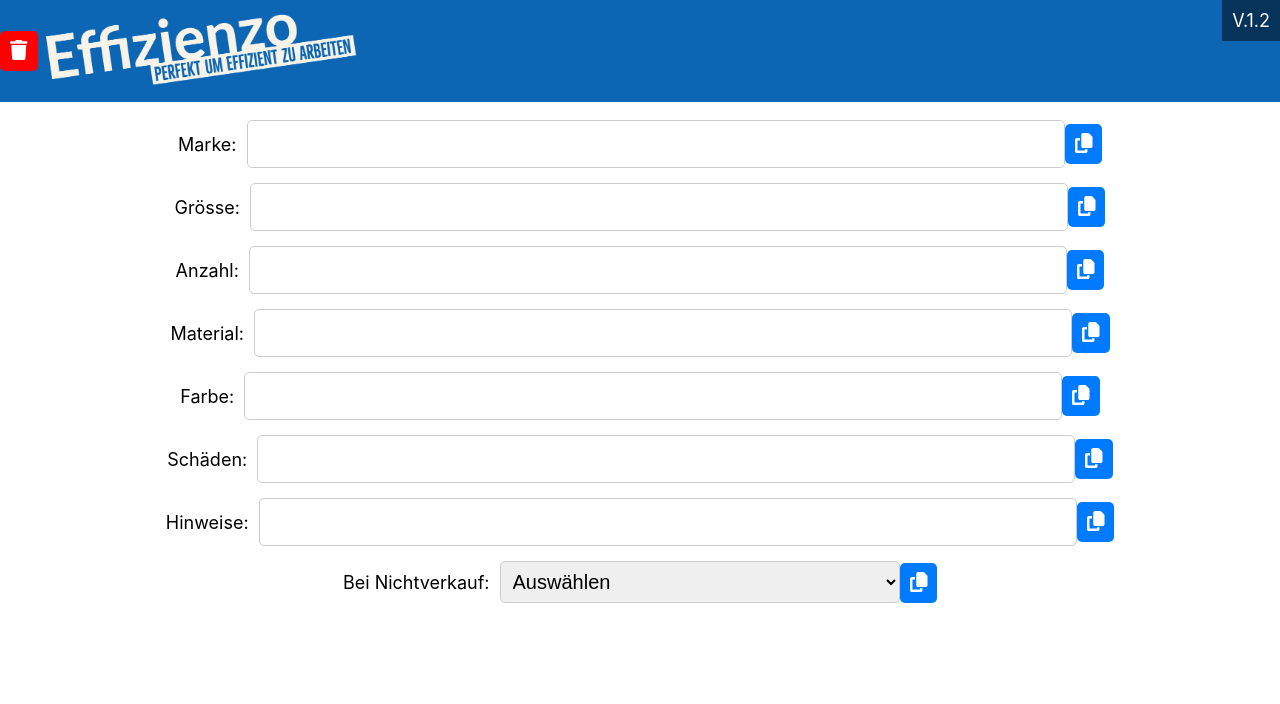
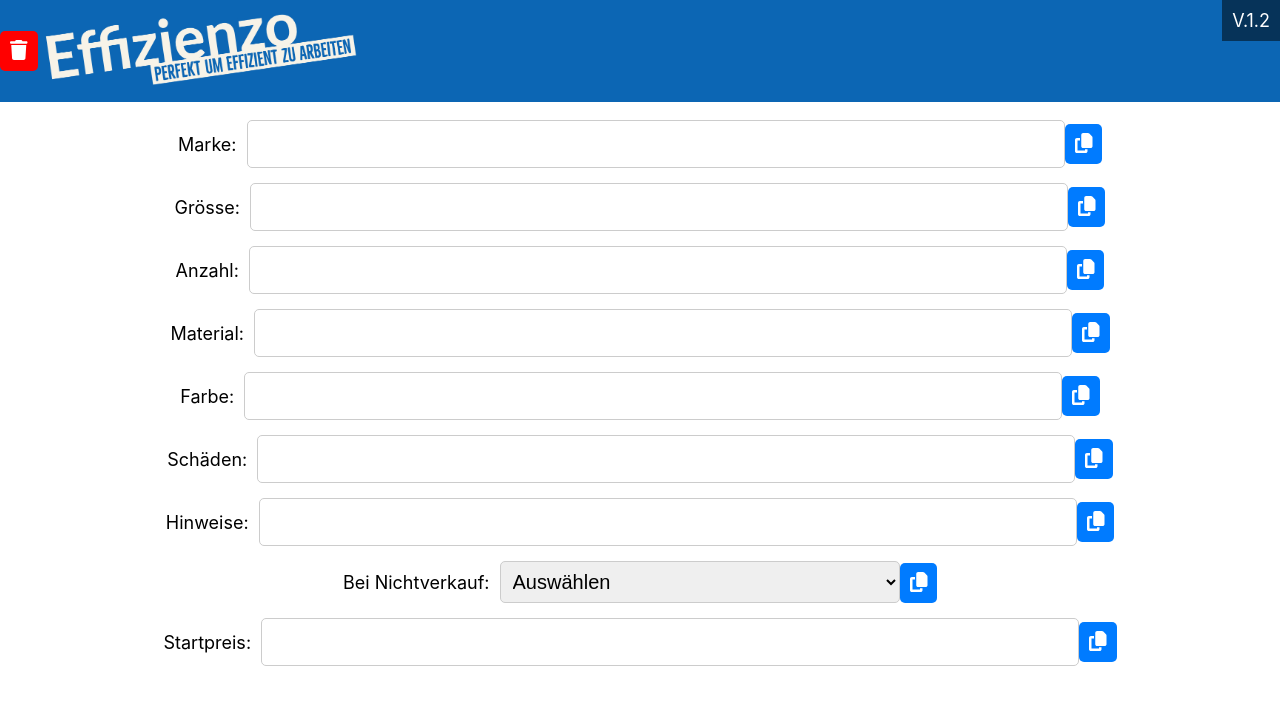
Before and after one commit to tibl2004/Effizienzo, a React (Create React App) app: page / in a window 1280 px wide. Shown: the top 704 px of the page. Built offline with nearby package versions, Linux system fonts and the light colour scheme.

Commit message:
adding startpreis

```diff
--- a/src/App.js
+++ b/src/App.js
@@ -15,20 +15,29 @@ function App() {
     Schäden: '',
     Hinweise: '',
     'Bei Nichtverkauf': '',
+    'Startpreis': '', // Startpreis als leeres Feld
   });
 
   const [selectedOption, setSelectedOption] = useState('');
   const [copiedLabel, setCopiedLabel] = useState(null);
 
   const handleInputChange = (label, value) => {
-    setData((prevData) => ({
-      ...prevData,
-      [label]: value,
-    }));
+    // Überprüfe, ob der eingegebene Wert nur Zahlen und "." enthält, und aktualisiere das Datenobjekt entsprechend.
+    if (/^[0-9.]*$/.test(value)) {
+      setData((prevData) => ({
+        ...prevData,
+        [label]: value,
+      }));
+    }
   };
 
   const handleCopy = (label) => {
-    const text = `${label}: ${data[label]}`;
+    let text = data[label];
+
+    // Wenn der Kopieren-Button für 'Startpreis' geklickt wird, füge 'CHF ' vor der Zahl hinzu
+    if (label === 'Startpreis') {
+      text = `CHF ${text}`;
+    }
 
     try {
       const textArea = document.createElement('textarea');
@@ -73,6 +82,7 @@ function App() {
       Schäden: '',
       Hinweise: '',
       'Bei Nichtverkauf': '',
+      'Startpreis': '', // Setze 'Startpreis' zurück
     });
   };
 
@@ -136,7 +146,7 @@ function App() {
             ) : (
               <>
                 <input
-                  type="text"
+                  type={label === 'Startpreis' ? 'text' : 'text'}
                   value={value}
                   onChange={(e) => handleInputChange(label, e.target.value)}
                 />
```
